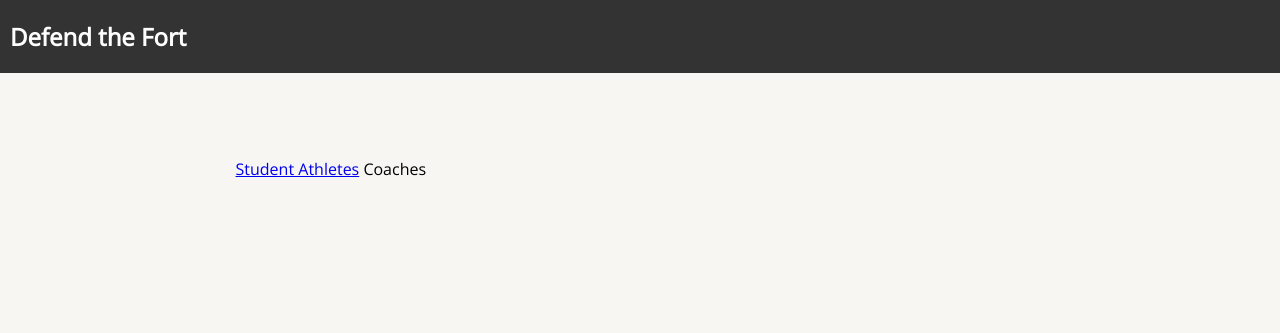
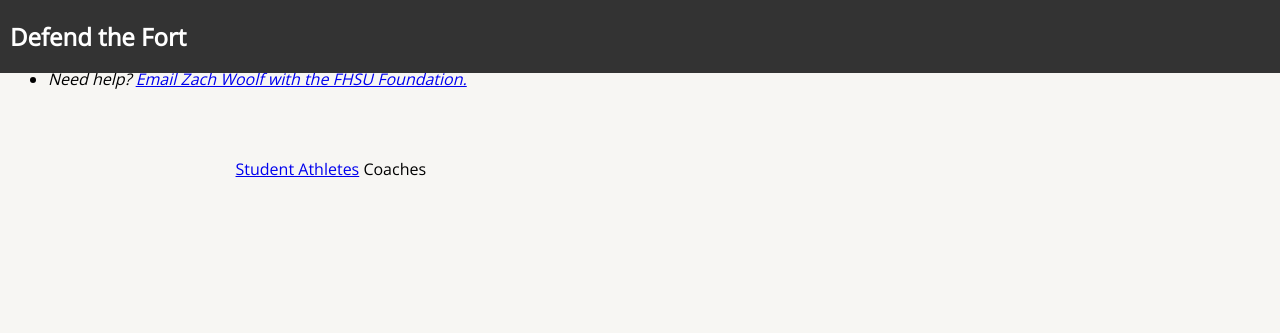
Before and after one commit to Kansas-Guy/defend-the-fort, a Django app: template contact/templates/contact/contact.html in a window 1280 px wide. Shown: the top 333 px of the page. Run offline with Django 4.2, Linux system fonts and the light colour scheme; the template is opened without the code that fills it, so the values that code supplies are empty.

Commit message:
Add footer to base.html

```diff
--- a/contact/templates/base.html
+++ b/contact/templates/base.html
@@ -18,5 +18,12 @@
 
     {% endblock content %}
 
+<footer>
+    <ul>
+        <li>Defend the Fort 2022</li>
+        <li><em>Need help? <a href="mailto:zrwoolf@fhsu.edu"> Email Zach Woolf with the FHSU Foundation.</a></em></li>
+    </ul>
+</footer>
+
 </body>
 </html>
```
